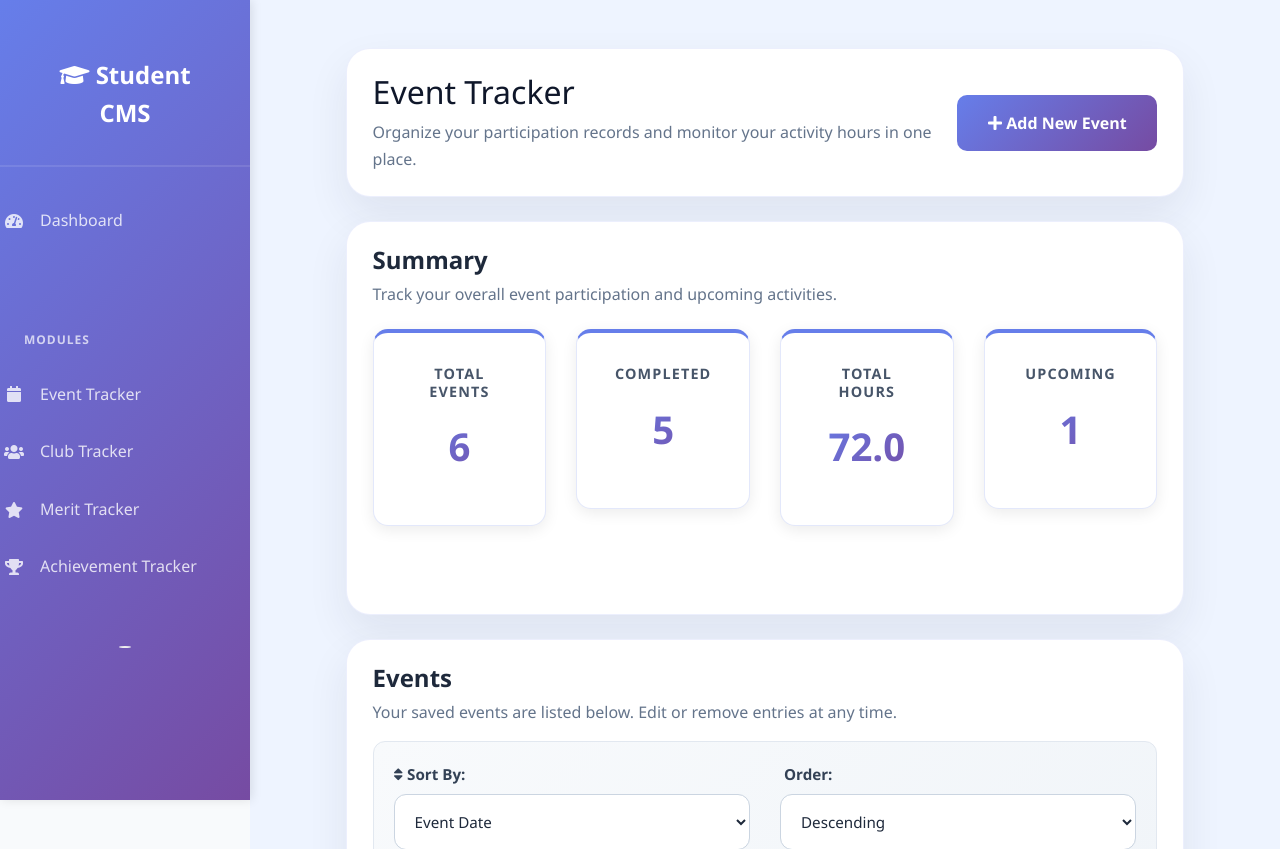
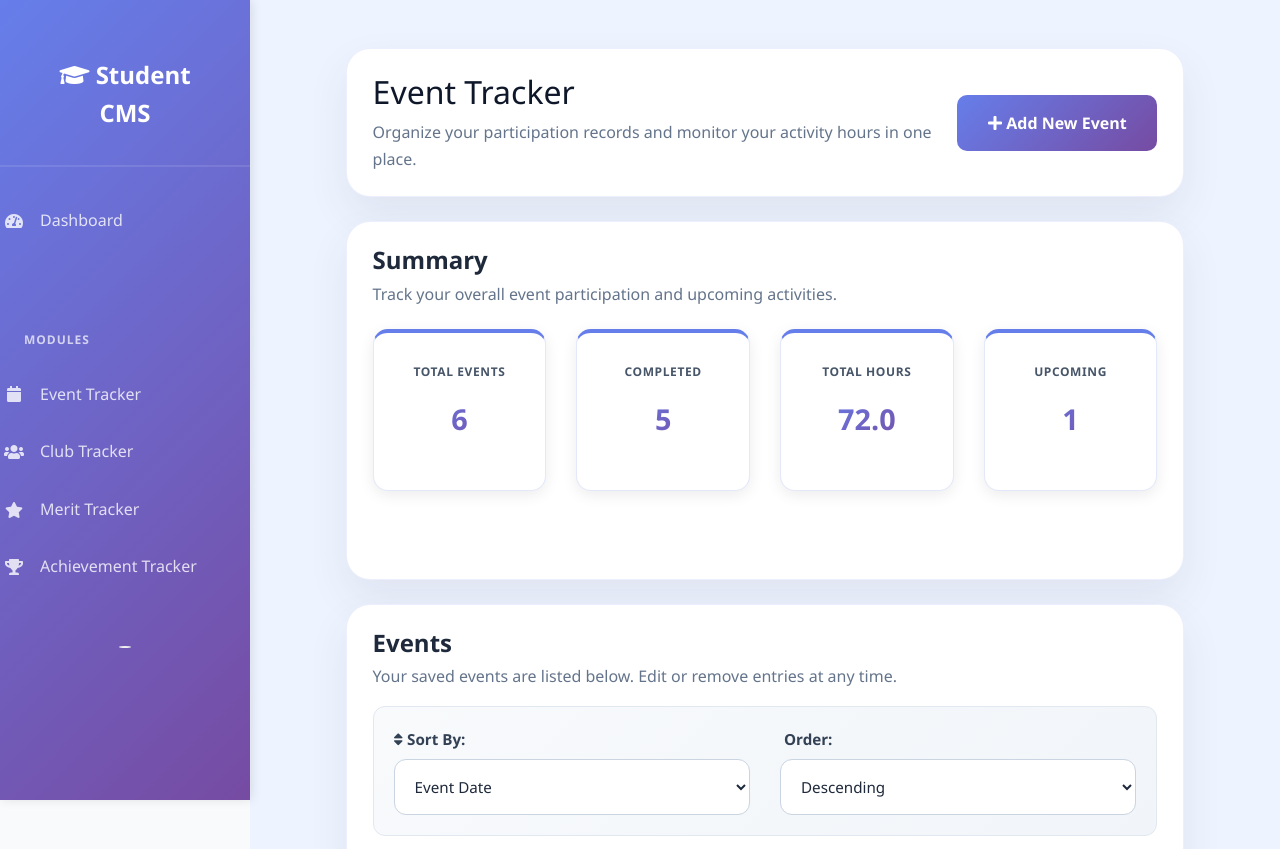
Before and after one commit to User-DefaulT001/Student-Co-curricular-Management-System, a PHP site: page /modules/event/event_tracker.php in a window 1280 px wide. Shown: the top 849 px of the page. Run offline with PHP 8.4, Linux system fonts and the light colour scheme; a user stored in the database is signed in; data comes from the database, SQL or seed files in the repository; some libraries are stand-ins or nearby versions; some web fonts are replaced.

Commit message:
Update style.css

```diff
--- a/assets/style.css
+++ b/assets/style.css
@@ -518,23 +518,25 @@ select.form-control option {
 .stat-card {
     background: linear-gradient(180deg, #ffffff 0%, #eef4ff 100%);
     border: 1px solid rgba(102, 126, 234, 0.18);
-    border-radius: 22px;
-    padding: 1.6rem;
-    box-shadow: 0 15px 35px rgba(102, 126, 234, 0.08);
+    border-radius: 16px;
+    padding: 1rem 0.75rem;
+    box-shadow: 0 10px 25px rgba(102, 126, 234, 0.06);
     color: var(--text-dark);
+    text-align: center;
 }
 
 .stat-card .stat-label {
     display: block;
-    margin-bottom: 0.75rem;
+    margin-bottom: 0.4rem;
     color: #475569;
-    font-size: 0.9rem;
-    letter-spacing: 0.08em;
+    font-size: 0.75rem;
+    letter-spacing: 0.05em;
     text-transform: uppercase;
+    font-weight: 600;
 }
 
 .stat-card .stat-value {
-    font-size: 2.4rem;
+    font-size: 1.8rem;
     font-weight: 700;
     color: var(--primary-color);
 }
```
